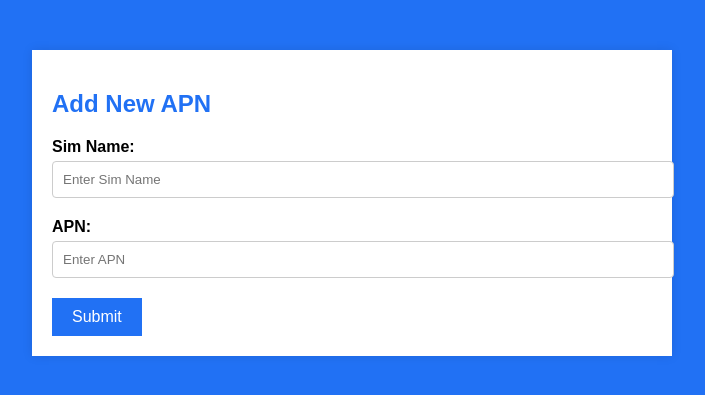
After one commit to js-deepakgiduthuri/MossWebSeverTesting, a Flask app: page /add_apn in a window 1280 px wide. The commit adds this page. Shown: the top 395 px of the page, without its empty margins (288-993 px from the left). Run offline with Flask 3, Linux system fonts and the light colour scheme.

Commit message:
Updated project with ability to modify the apn dictionary inside shell script

```diff
--- /dev/null
+++ b/Modify Shell Script/requirements.txt
@@ -0,0 +1 @@
+Flask
--- a/Web Application/app.py
+++ b/Web Application/app.py
@@ -4,7 +4,9 @@ from flask_migrate import Migrate
 import os
 import json
 import requests
+import subprocess
 import logging
+
 
 
 app = Flask(__name__)
@@ -30,6 +32,11 @@ def second_page():
         data = json.load(file)
     return render_template('mainhomepage.html', data=data)
 
+'''@app.route('/add_apn')
+def add_apn():
+
+    return render_template('add_apn.html')'''
+
 
 class Modem(db.Model):
     id = db.Column(db.Integer, primary_key=True)
@@ -47,6 +54,13 @@ class Lan(db.Model):
     gateway = db.Column(db.String(64))
     dns_server = db.Column(db.String(64))
     dns_secondary = db.Column(db.String(64))
+
+
+# Add a new model for APN
+class APN(db.Model):
+    id = db.Column(db.Integer, primary_key=True)
+    sim_name = db.Column(db.String(64))
+    apn = db.Column(db.String(64))
 
 
 class Server(db.Model):
@@ -79,6 +93,65 @@ def modem_config():
             return render_template('gsm_exception.html')
 
 
+'''@app.route('/add_apn', methods=['GET', 'POST'])
+def add_apn():
+    if request.method == 'POST':
+        apn_name = request.form['apn']  # Get the APN from the form
+        sim_name = request.form['sim_name']  # Get the SIM name from the form
+
+        # Construct the Docker command
+        docker_command = [
+            'docker', 'run', '--rm', '-v', '/etc:/etc',
+            'jsdeepakgiduthuri/curie57:latest',
+            'python', '/app/main.py', sim_name, apn_name
+        ]
+
+        try:
+            # Run the Docker container with the provided APN and SIM name
+            result = subprocess.run(docker_command, check=True, stdout=subprocess.PIPE, stderr=subprocess.PIPE)
+
+            # Log the output
+            logging.info(result.stdout.decode())
+            return render_template('success_apn.html')  # Redirect to a success page
+        except subprocess.CalledProcessError as e:
+            logging.error(f"Error running Docker container: {e.stderr.decode()}")
+            return render_template('error_apn.html', error=str(e))
+
+    return render_template('add_apn.html')'''
+
+@app.route('/add_apn', methods=['GET', 'POST'])
+def add_apn():
+    if request.method == 'POST':
+        # Validate and retrieve form data
+        apn_name = request.form.get('apn')  # Get the APN from the form
+        sim_name = request.form.get('sim_name')  # Get the SIM name from the form
+
+        if not apn_name or not sim_name:
+            return render_template('gsm_exception.html', error="SIM Name and APN must be provided.")
+
+        # Add the APN config to the database
+        try:
+            config = APN(apn=apn_name, sim_name=sim_name)
+            db.session.add(config)
+            db.session.commit()
+
+            # Make a request to the modify_shell service to trigger the shell script
+            modify_url = f"http://modify_shell:5010/to_turn_on?sim_name={sim_name}&apn_name={apn_name}"
+            response = requests.get(modify_url)
+
+            if response.status_code == 200:
+                return render_template('gsm_on.html')  # Success page
+            else:
+                logging.error(f"Failed to modify shell script. Status code: {response.status_code}, Response: {response.text}")
+                return render_template('gsm_exception.html', error="Failed to modify shell script.")
+
+        except Exception as e:
+            logging.error(f"Failed to trigger shell modification: {str(e)}")
+            return render_template('gsm_exception.html', error=str(e))
+
+    return render_template('add_apn.html')  # Render the form for GET requests
+
+
 @app.route('/lan', methods=['POST'])
 def lan_config():
     config = Lan(**request.form)
--- a/Web Application/requirements1.txt
+++ b/Web Application/requirements1.txt
@@ -3,5 +3,4 @@ Flask-Migrate==4.0.4
 Flask-SQLAlchemy==3.0.5
 Jinja2==3.1.2
 SQLAlchemy==2.0.18
-gpiod
 requests
--- /dev/null
+++ b/Web Application/templates/add_apn.html
@@ -0,0 +1,66 @@
+<!DOCTYPE html>
+<html lang="en">
+<head>
+  <meta charset="UTF-8">
+  <meta name="viewport" content="width=device-width, initial-scale=1.0">
+  <title>Add APN</title>
+  <style>
+    body {
+      background-color: #2171F4;
+      font-family: Arial, sans-serif;
+      margin: 0;
+      padding: 0;
+    }
+    .container {
+      width: 100%;
+      max-width: 600px;
+      margin: 50px auto;
+      background-color: #fff;
+      padding: 20px;
+      box-shadow: 0px 0px 10px rgba(0, 0, 0, 0.1);
+    }
+    h2 {
+      color: #2171F4;
+    }
+    label {
+      font-weight: bold;
+      display: block;
+      margin-bottom: 5px;
+    }
+    input[type="text"] {
+      width: 100%;
+      padding: 10px;
+      margin-bottom: 20px;
+      border: 1px solid #ccc;
+      border-radius: 4px;
+    }
+    .submit-btn {
+      padding: 10px 20px;
+      background-color: #2171F4;
+      border: none;
+      color: #fff;
+      font-size: 16px;
+      cursor: pointer;
+    }
+    .submit-btn:hover {
+      background-color: #1C60E5;
+    }
+  </style>
+</head>
+<body>
+
+<div class="container">
+  <h2>Add New APN</h2>
+  <form action="/add_apn" method="POST">
+    <label for="sim-name">Sim Name:</label>
+    <input type="text" id="sim-name" name="sim_name" placeholder="Enter Sim Name">
+
+    <label for="apn">APN:</label>
+    <input type="text" id="apn" name="apn" placeholder="Enter APN">
+
+    <button type="submit" class="submit-btn">Submit</button>
+  </form>
+</div>
+
+</body>
+</html>
```
Also changed, not shown: Modify Shell Script/main.py (added, +77 -0 lines), Web Application/static/js/SecondPageScript.js (+11 -3 lines), Web Application/templates/mainhomepage.html (+8 -8 lines), docker-compose.yml (+17 -1 lines), Web Application/app.db, 4 other files.
